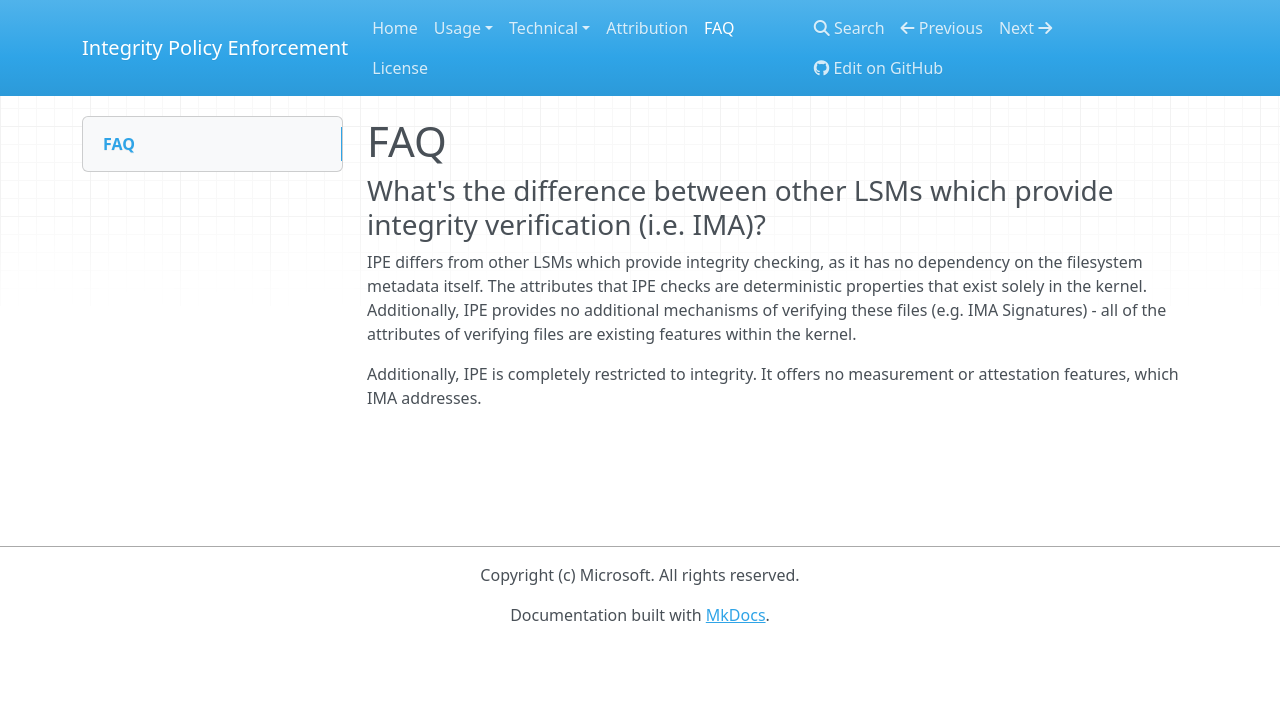
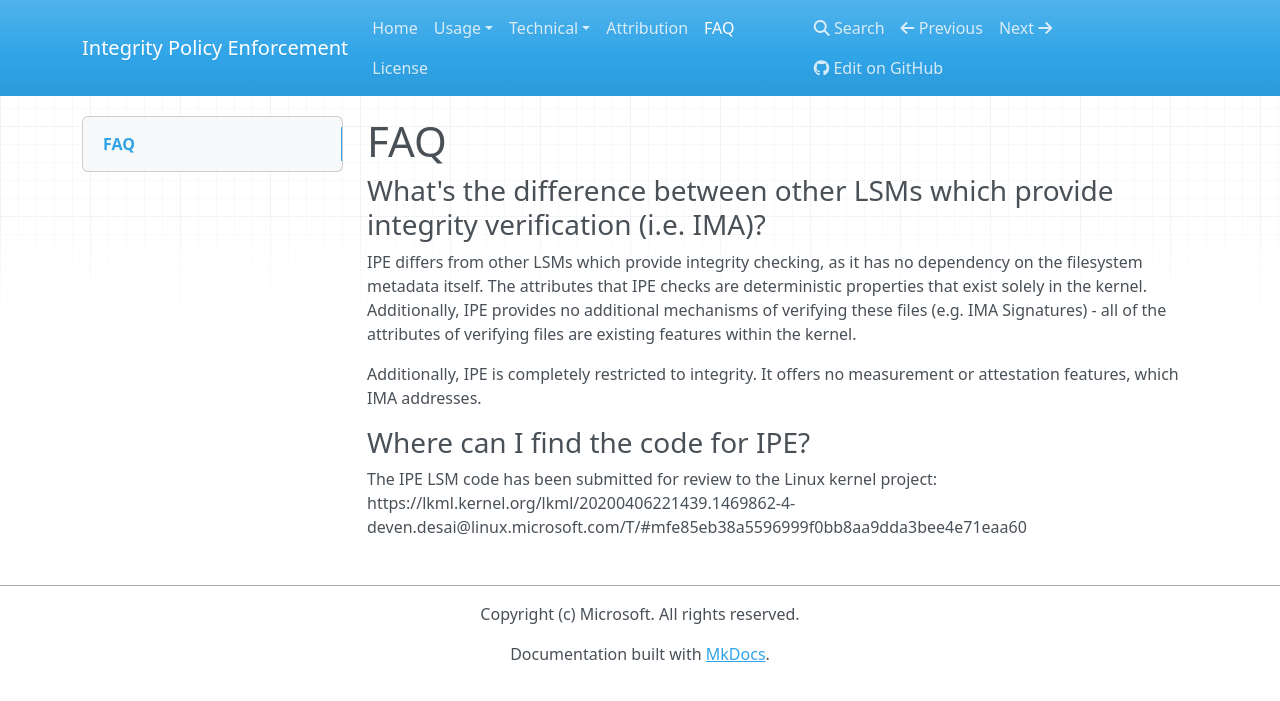
Before and after one commit to microsoft/ipe, an MkDocs documentation site: the page built from docs/faq.md, in a window 1280 px wide. Shown: the top 701 px of the page. Built offline with MkDocs 1.6.1, drawn with Linux system fonts in a browser that asks for light colours; nearby versions of some CDN libraries.

Commit message:
Update faq.md

```diff
--- a/docs/faq.md
+++ b/docs/faq.md
@@ -11,3 +11,8 @@ existing features within the kernel.
 
 Additionally, IPE is completely restricted to integrity. It offers no
 measurement or attestation features, which IMA addresses.
+
+### Where can I find the code for IPE?
+
+The IPE LSM code has been submitted for review to the Linux kernel project:
+https://lkml.kernel.org/lkml/20200406221439.1469862-4-deven.desai@linux.microsoft.com/T/#mfe85eb38a5596999f0bb8aa9dda3bee4e71eaa60
```
